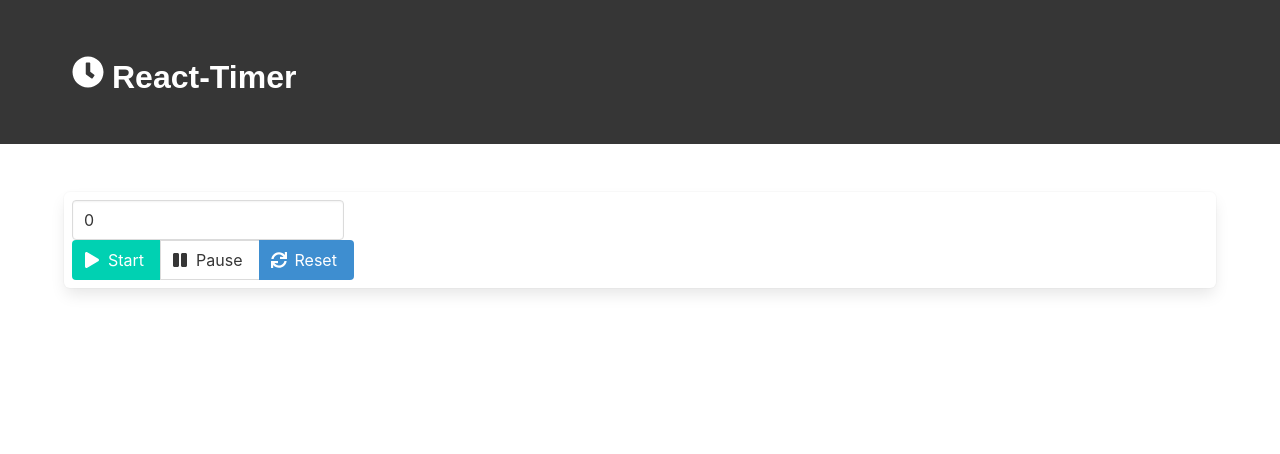
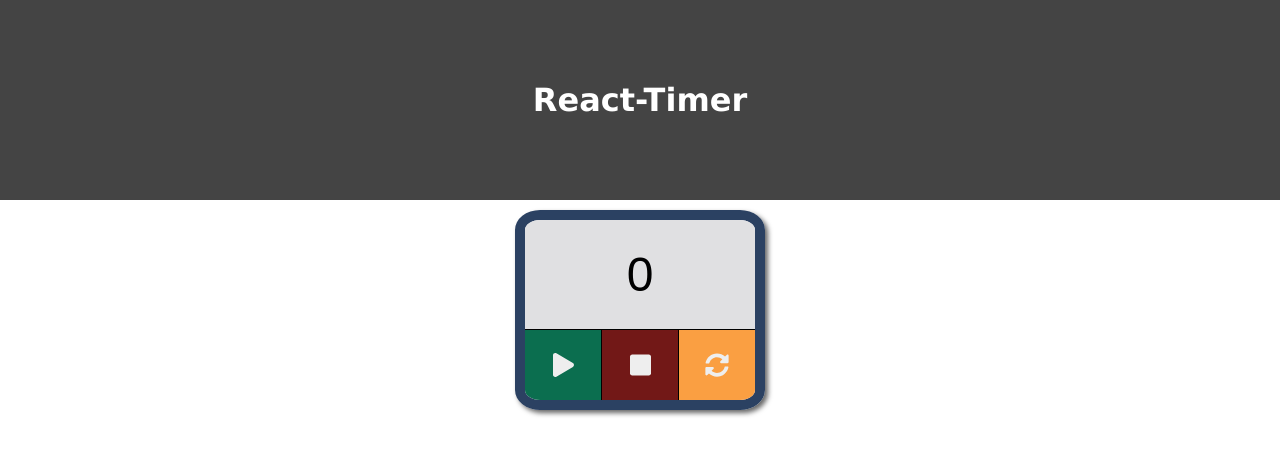
Before and after one commit to fpaguiar/react-timer, a React (Create React App) app: page / in a window 1280 px wide. Shown: the top 454 px of the page. Built offline with nearby package versions, Linux system fonts and the light colour scheme.

Commit message:
feat: CSS makeover

```diff
--- a/package.json
+++ b/package.json
@@ -3,8 +3,6 @@
   "version": "0.1.0",
   "private": true,
   "dependencies": {
-    "@types/react-redux": "^6.0.0",
-    "bulma": "^0.7.1",
     "moment": "^2.22.1",
     "react": "^16.3.2",
     "react-dom": "^16.3.2",
@@ -23,6 +21,7 @@
     "@types/node": "^10.1.2",
     "@types/react": "^16.3.14",
     "@types/react-dom": "^16.0.5",
+    "@types/react-redux": "^6.0.0",
     "typescript": "^2.8.3"
   }
 }
--- /dev/null
+++ b/src/App.css
@@ -0,0 +1,11 @@
+header {
+    height: 200px;
+    text-align: center;
+    font-size: 2rem;
+    font-weight: bold;
+    color: #FFF;
+    background: #444;
+    display: flex;
+    justify-content: center;
+    align-items: center;
+}
--- a/src/App.tsx
+++ b/src/App.tsx
@@ -1,26 +1,16 @@
 import * as React from 'react';
 import Timer from './components/Timer/Timer';
 
+import './App.css';
 
 class App extends React.Component {
   public render() {
     return (
       <div>
         <header>
-          <div className="hero is-dark">
-            <div className="hero-body">
-              <div className="container">
-              <h1 className="title">
-                <span className="icon is-large">
-                    <i className="fas fa-clock" />
-                </span>
-                <span>React-Timer</span>
-              </h1>
-              </div>
-            </div>
-          </div>
+          <span>React-Timer</span>
         </header>
-        <section className="section">
+        <section>
           <Timer />
         </section>
       </div>
--- /dev/null
+++ b/src/components/Timer/Timer.css
@@ -0,0 +1,12 @@
+.timer {
+    width: 250px;
+    height: 200px;
+    border: 10px solid #2B4162;
+    box-sizing: border-box;
+    display: flex;
+    flex-direction: column;
+    border-radius: 10%;
+    overflow: hidden;
+    box-shadow: 3px 3px 5px #666;
+    margin: 10px auto;
+}
--- a/src/components/Timer/Timer.tsx
+++ b/src/components/Timer/Timer.tsx
@@ -2,14 +2,14 @@ import * as React from 'react';
 import ActionMenu from './components/ActionMenu/ActionMenu';
 import Display from './components/Display/Display';
 
+import './Timer.css';
+
 class Timer extends React.Component {
     public render() {
         return (
-            <div className="container">
-                <div className="box">
-                    <div className="columns"><Display /></div>
-                    <div className="columns"><ActionMenu /></div>
-                </div>
+            <div className="timer">
+                <Display />
+                <ActionMenu />
             </div>
         );
     }
--- /dev/null
+++ b/src/components/Timer/components/ActionMenu/ActionMenu.css
@@ -0,0 +1,42 @@
+.control {
+    display: flex;
+}
+
+.control .button {
+    height: 70px;
+    flex: 1;
+    display: flex;
+    align-items: center;
+    justify-content: space-evenly;
+    border-right: 1px solid black;
+    border-top: 1px solid black;
+    color: #EEE;
+    font-size: 1.5rem;
+    transition: font-size 0.2s;
+}
+
+.control .button:last-child {
+    border-right: none;
+}
+
+.control .button:hover {
+    cursor: pointer;
+    transition: font-size 0.2s;
+    font-size: 2rem;
+}
+
+.control .button:active {
+    color: #DDD;
+}
+
+.button-start {
+    background-color: #0B6E4F;
+}
+
+.button-stop {
+    background-color: #721817;
+}
+
+.button-reset {
+    background-color: #FA9F42;
+}
--- a/src/components/Timer/components/ActionMenu/ActionMenu.tsx
+++ b/src/components/Timer/components/ActionMenu/ActionMenu.tsx
@@ -1,10 +1,12 @@
 import * as React from 'react';
 import { connect } from 'react-redux';
-import { startCountDown,  } from './../../../../actions';
+import { startCountDown, updateCountValue } from './../../../../actions';
+
+import './ActionMenu.css';
 
 interface IProps {
     startCountDown: (x: boolean) => object
-    stopCountDown: () => void
+    updateCountValue: (x: number) => object
 };
 
 class ActionMenu extends React.Component<IProps> {
@@ -13,35 +15,21 @@ class ActionMenu extends React.Component<IProps> {
 
         this.handleStartCountDown = this.handleStartCountDown.bind(this);
         this.handlePauseCountDown = this.handlePauseCountDown.bind(this);
+        this.handleUpdateCountValue = this.handleUpdateCountValue.bind(this);
     }
 
     public render() {
         return (
-            <div className="field has-addons">
-                <p className="control">
-                    <button className="button is-primary" onClick={this.handleStartCountDown}>
-                        <span className="icon">
-                            <i className="fas fa-play" />
-                        </span>
-                        <span>Start</span>
-                    </button>
-                </p>
-                <p className="control">
-                    <button className="button" onClick={this.handlePauseCountDown}>
-                        <span className="icon">
-                            <i className="fas fa-pause" />
-                        </span>
-                        <span>Pause</span>
-                    </button>
-                </p>
-                <p className="control">
-                    <button className="button is-info">
-                        <span className="icon">
-                            <i className="fas fa-sync" />
-                        </span>
-                        <span>Reset</span>
-                    </button>
-                </p>
+            <div className="control">
+                <div className="button button-start" onClick={this.handleStartCountDown}>
+                    <i className="fas fa-play" />
+                </div>
+                <div className="button button-stop" onClick={this.handlePauseCountDown}>
+                    <i className="fas fa-stop" />
+                </div>
+                <div className="button button-reset" onClick={this.handleUpdateCountValue}>
+                    <i className="fas fa-sync-alt" />
+                </div>
             </div>
         );
     }
@@ -53,10 +41,14 @@ class ActionMenu extends React.Component<IProps> {
     private handlePauseCountDown() {
         return this.props.startCountDown(false);
     }
+
+    private handleUpdateCountValue() {
+        return this.props.updateCountValue(0);
+    }
 }
 
 function mapStateToProps(state: any) {
     return state;
 }
 
-export default connect(mapStateToProps, {startCountDown})(ActionMenu);
+export default connect(mapStateToProps, { startCountDown, updateCountValue })(ActionMenu);
--- /dev/null
+++ b/src/components/Timer/components/Display/Display.css
@@ -0,0 +1,17 @@
+.display {
+    flex: 1;
+    display: flex;
+    align-items: center;
+    background-color: #E0E0E2;
+}
+
+.display input {
+    display: block;
+    height: 60px;
+    width: 80%;
+    font-size: 3rem;
+    margin: 0 auto;
+    text-align: center;
+    border: none;
+    background: none;
+}
--- a/src/components/Timer/components/Display/Display.tsx
+++ b/src/components/Timer/components/Display/Display.tsx
@@ -1,6 +1,8 @@
 import * as React from 'react';
 import { connect } from 'react-redux';
 import { startCountDown, updateCountValue } from '../../../../actions';
+
+import './Display.css';
 
 interface IProps {
     countValue: number,
@@ -19,7 +21,7 @@ class Display extends React.Component<IProps> {
     public componentDidUpdate() {
         if (this.props.countDownStarted && this.props.countValue > 0) {
             setTimeout(() => {
-                this.props.updateCountValue(this.props.countValue - 1);
+                return this.props.countDownStarted && this.props.updateCountValue(this.props.countValue - 1);
             }, 1000);
         } else {
             this.props.startCountDown(false);
@@ -28,7 +30,7 @@ class Display extends React.Component<IProps> {
 
     public render() {
         return (
-            <div className="field">
+            <div className="display">
                 <input type="text" className="input" value={this.props.countValue} onChange={this.handleCountValueChange}/>
             </div>
         );
--- a/src/index.css
+++ b/src/index.css
@@ -1,5 +1,7 @@
-body {
+html, body {
+  font-size: 16px;
+  font-family: Verdana, Arial, sans-serif;
   margin: 0;
-  padding: 0;
-  font-family: sans-serif;
+  width: 100%;
+  height: 100%;
 }
--- a/src/index.tsx
+++ b/src/index.tsx
@@ -1,4 +1,3 @@
-import 'bulma/css/bulma.css';
 import * as React from 'react';
 import * as ReactDOM from 'react-dom';
 import { Provider } from 'react-redux';
```
